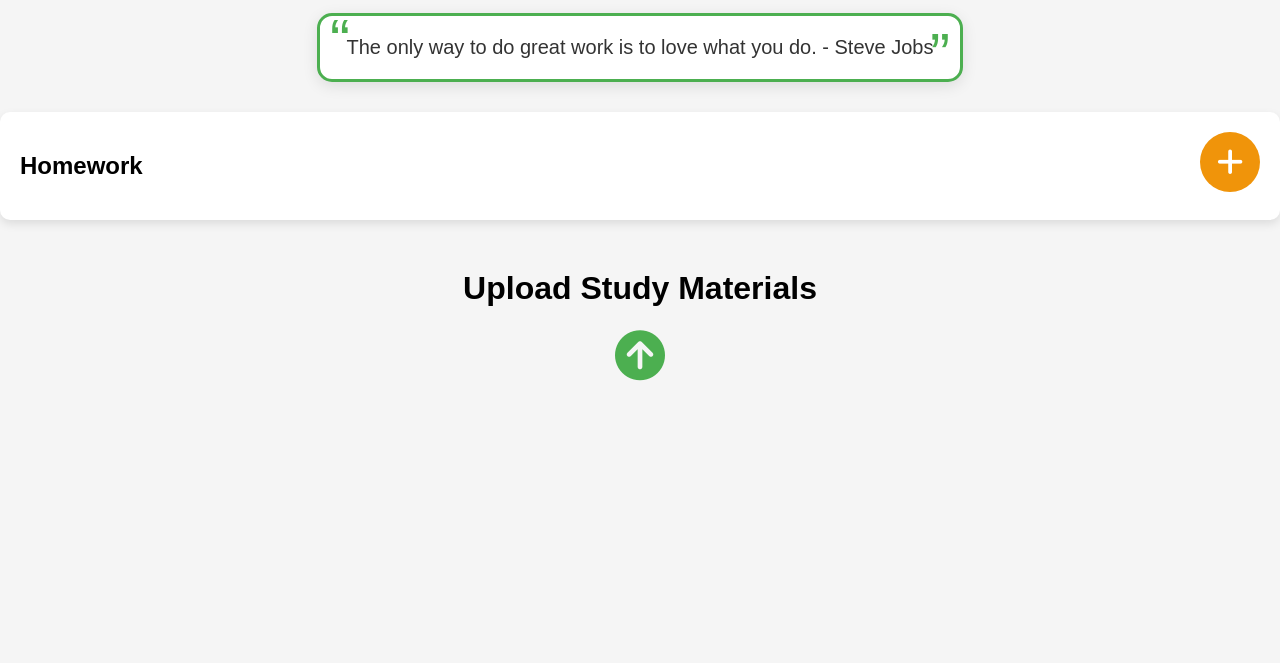
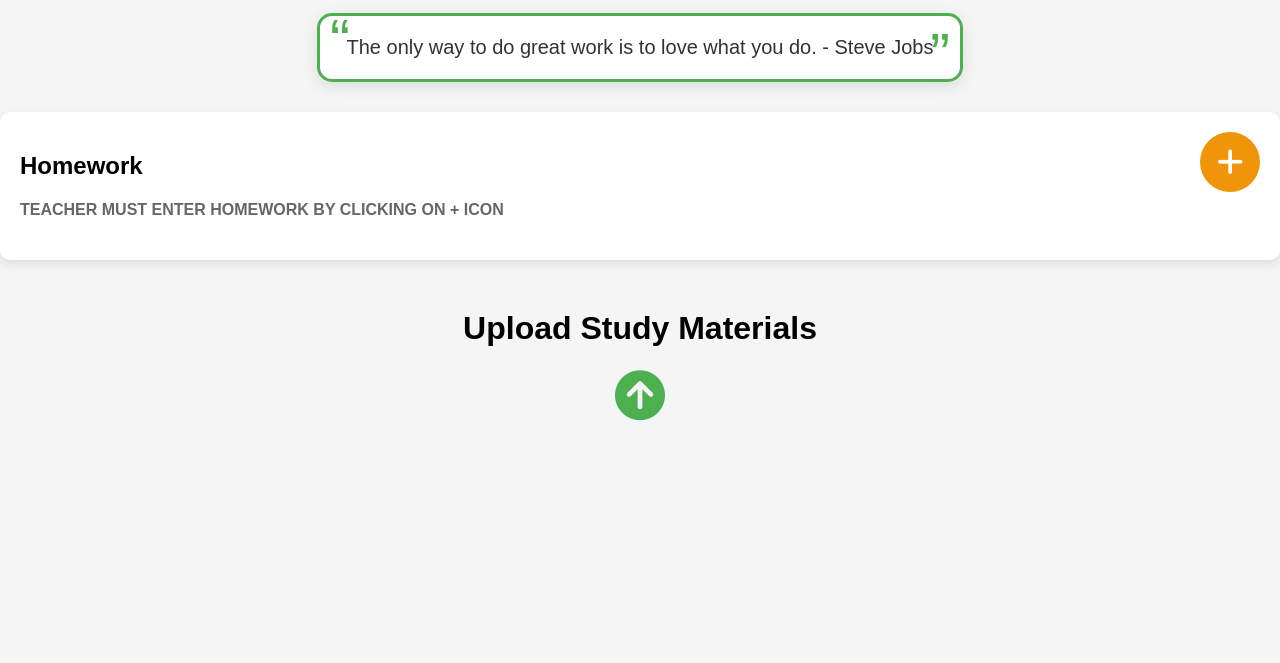
Before and after one commit to Anjanchaubey/PENANCE, a plain HTML site: page INDEX.HTML in a window 1280 px wide. Shown: the part 77-740 px from the top of the page. Drawn offline with Linux system fonts and the light colour scheme; no server answers.

Commit message:
Update INDEX.HTML

```diff
--- a/INDEX.HTML
+++ b/INDEX.HTML
@@ -414,6 +414,7 @@
     <!-- Homework Section -->
     <div class="homework-section">
         <h2>Homework</h2>
+        <h4 style="color: #676666;">TEACHER MUST ENTER HOMEWORK BY CLICKING ON + ICON</h4>
         <button class="add-homework-btn" id="add-homework-btn"><i class="fa-solid fa-plus"></i></button>
         <div class="homework-list" id="homework-list">
             <!-- Homework items will be added here -->
```
